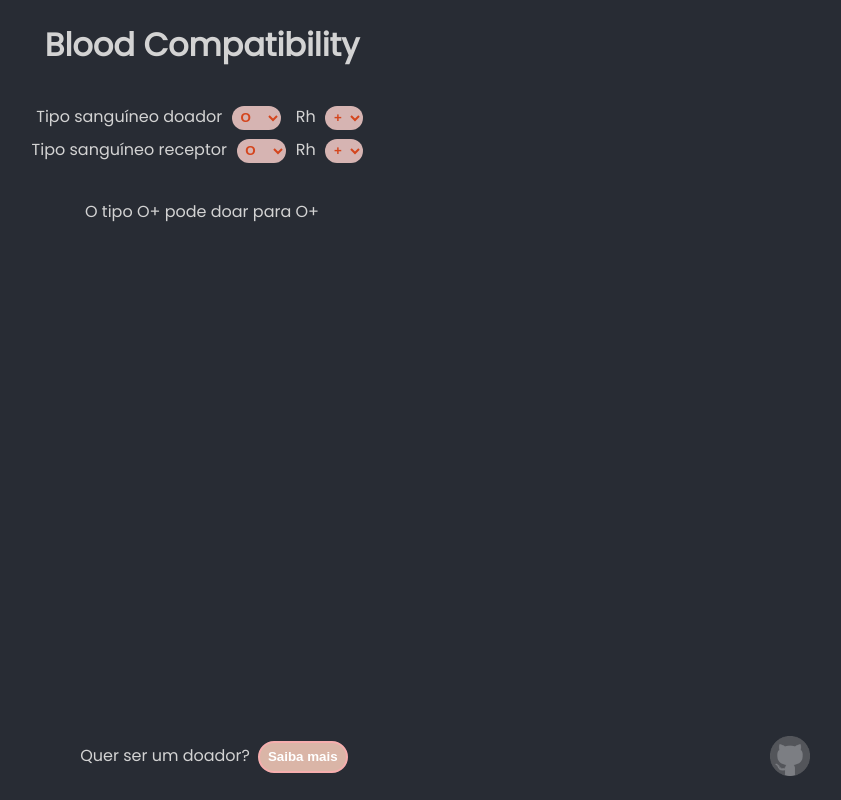
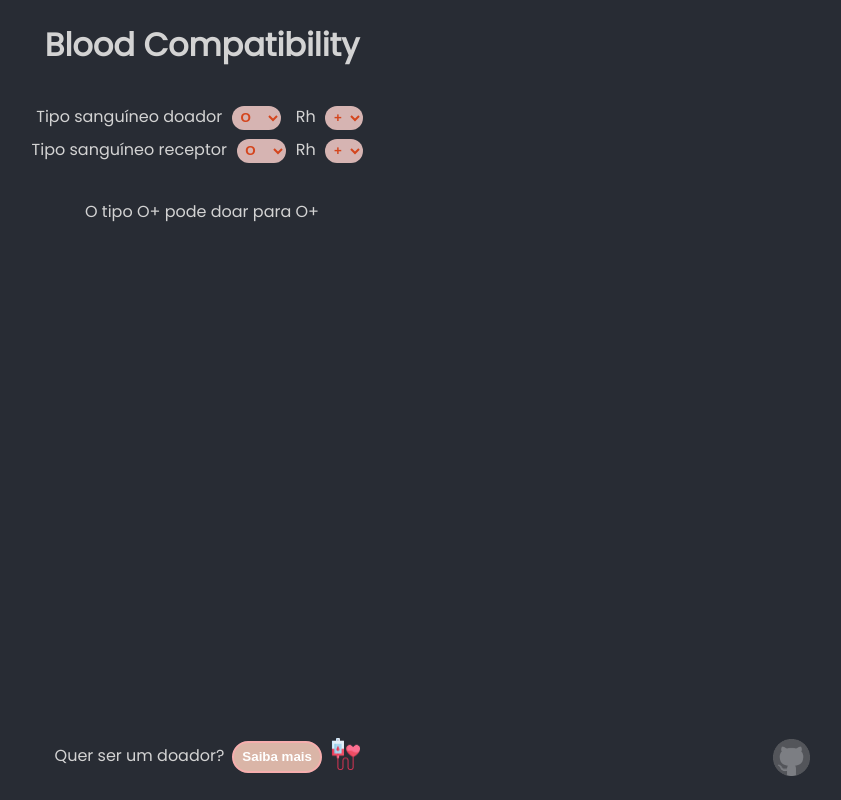
Before and after one commit to romeiro-bru/react-blood-compatibility, a React (Create React App) app: page / in a window 1280 px wide. Shown: the whole page, without its empty margins (438-1279 px from the left). Built offline with nearby package versions, Linux system fonts and the light colour scheme.

Commit message:
Add img to footer

```diff
--- a/src/App.css
+++ b/src/App.css
@@ -14,7 +14,7 @@ body {
 .App p {
   position: fixed;
   bottom: 1.5rem;
-  right: 38%;
+  right: 40%;
   margin: 0.2rem 0.5rem;
 }
 
@@ -34,8 +34,15 @@ body {
   transition: 1s;
 }
 
+.App img:nth-child(2) {
+  position: absolute;
+  width: 2rem;
+  margin-left: 0.5rem;
+  bottom: 0.2rem;
+}
+
 .github {
-  width: 2.5rem;
+  width: 2.3rem;
   position: fixed;
   bottom: 1.5rem;
   right: 2rem;
--- a/src/App.js
+++ b/src/App.js
@@ -1,14 +1,8 @@
 import './App.css';
 import { Select } from './Components/Select/Select';
 import github from './assets/images/github.png';
+import bloodDonation from './assets/images/blood-donation.png';
 
-const Icon = () => {
-  return (
-    <a href="https://github.com/romeiro-bru/typescript-ghibli-movies" target="_blank" rel="noopener noreferrer">
-      <img className="github" src={github} alt="icon" />
-    </a>
-  )
-}
 const Button = () => {
   return (
     <p>
@@ -16,7 +10,15 @@ const Button = () => {
       <a href="https://www.gov.br/saude/pt-br/composicao/saes/sangue" target="_blank" rel="noopener noreferrer">
         <button>Saiba mais</button>
       </a>
+      <img src={bloodDonation} alt="blood-donation" />
     </p>
+  )
+}
+const Icon = () => {
+  return (
+    <a href="https://github.com/romeiro-bru/typescript-ghibli-movies" target="_blank" rel="noopener noreferrer">
+      <img className="github" src={github} alt="icon" />
+    </a>
   )
 }
 
@@ -25,8 +27,8 @@ function App() {
     <div className="App">
       <h1>Blood Compatibility</h1>
       <Select />
+      <Button />
       <Icon />
-      <Button />
     </div>
   );
 }
```
Also changed, not shown: src/assets/images/blood-donation.png (added).
